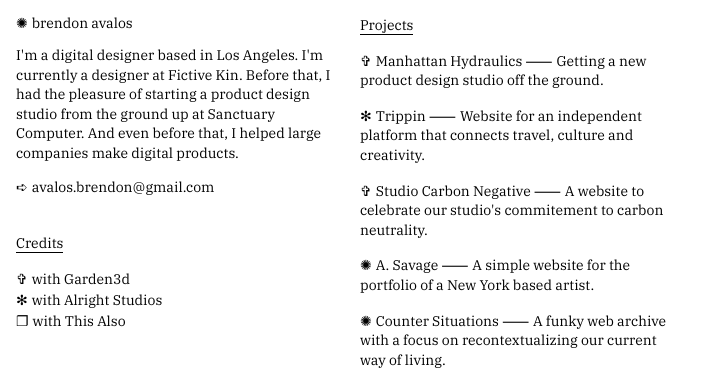
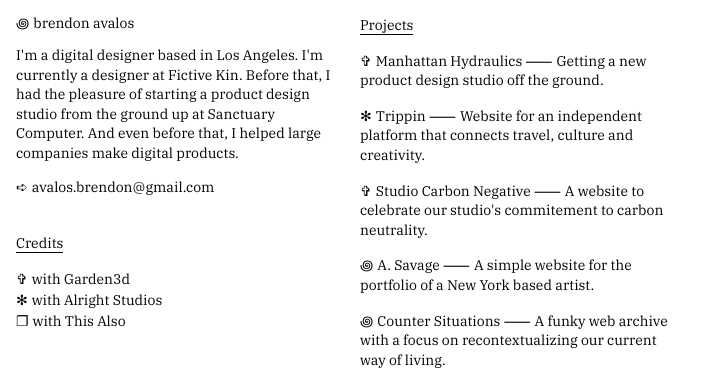
Before and after one commit to brendon-avalos/brendonavalos-v3, a SvelteKit app: page / in a window 1280 px wide. Shown: the top 380 px of the page, without its empty margins (0-726 px from the left). Built offline with nearby package versions, Linux system fonts and the light colour scheme.

Commit message:
spiral added and favicon

```diff
--- a/src/routes/+page.svelte
+++ b/src/routes/+page.svelte
@@ -75,7 +75,7 @@
 </script>
 
 <svelte:head>
-	<title>Brendon Avalos</title>
+	<title>brendon avalos</title>
 	<meta name="description" content="A designer based in Los Angeles." />
 </svelte:head>
 
--- a/src/styles/custom/main.css
+++ b/src/styles/custom/main.css
@@ -22,7 +22,7 @@
 
 .title::before {
 	@apply pr-1;
-	content: '\273A';
+	content: '\AA5C';
 }
 
 .alright::before {
```
Also changed, not shown: static/favicon.png.
